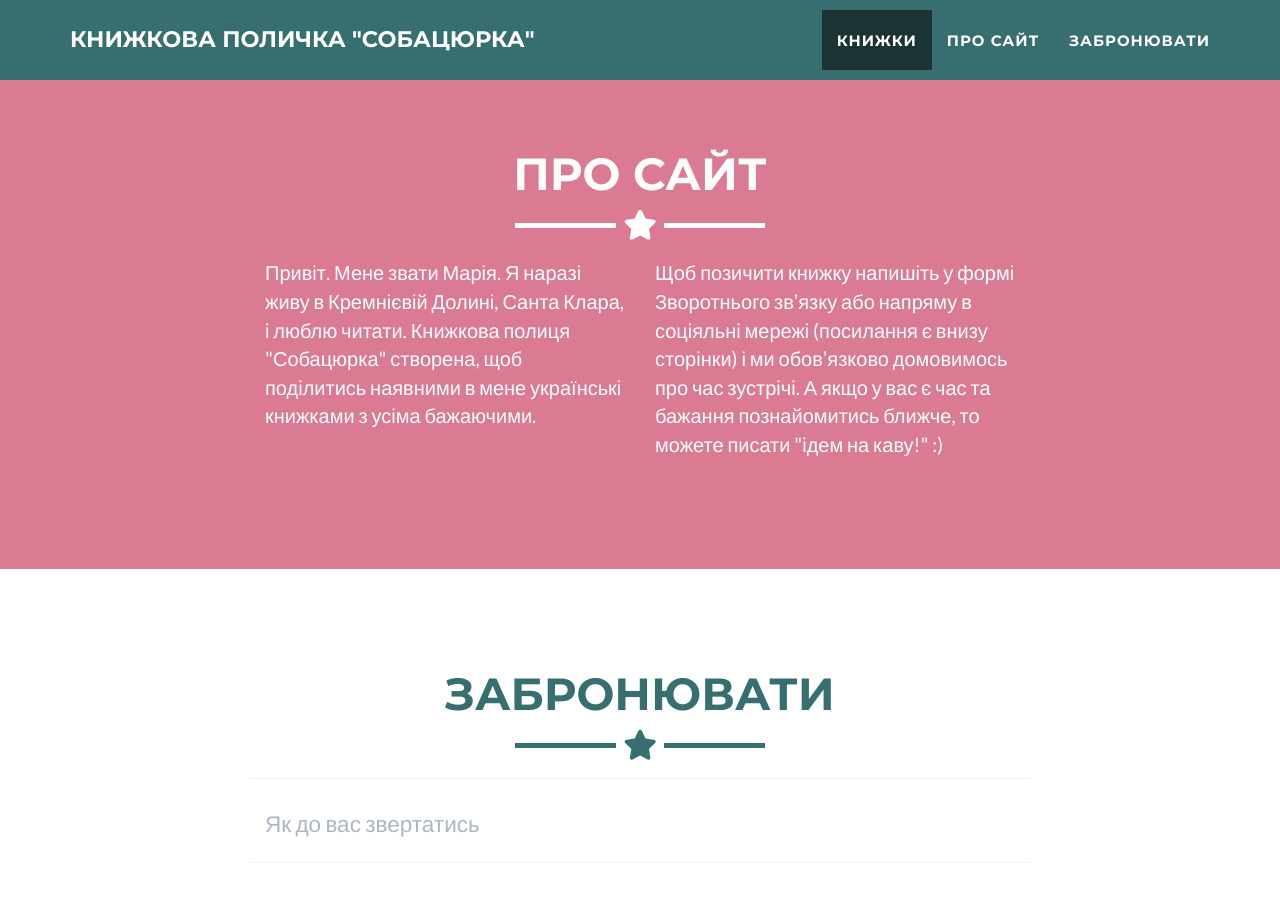
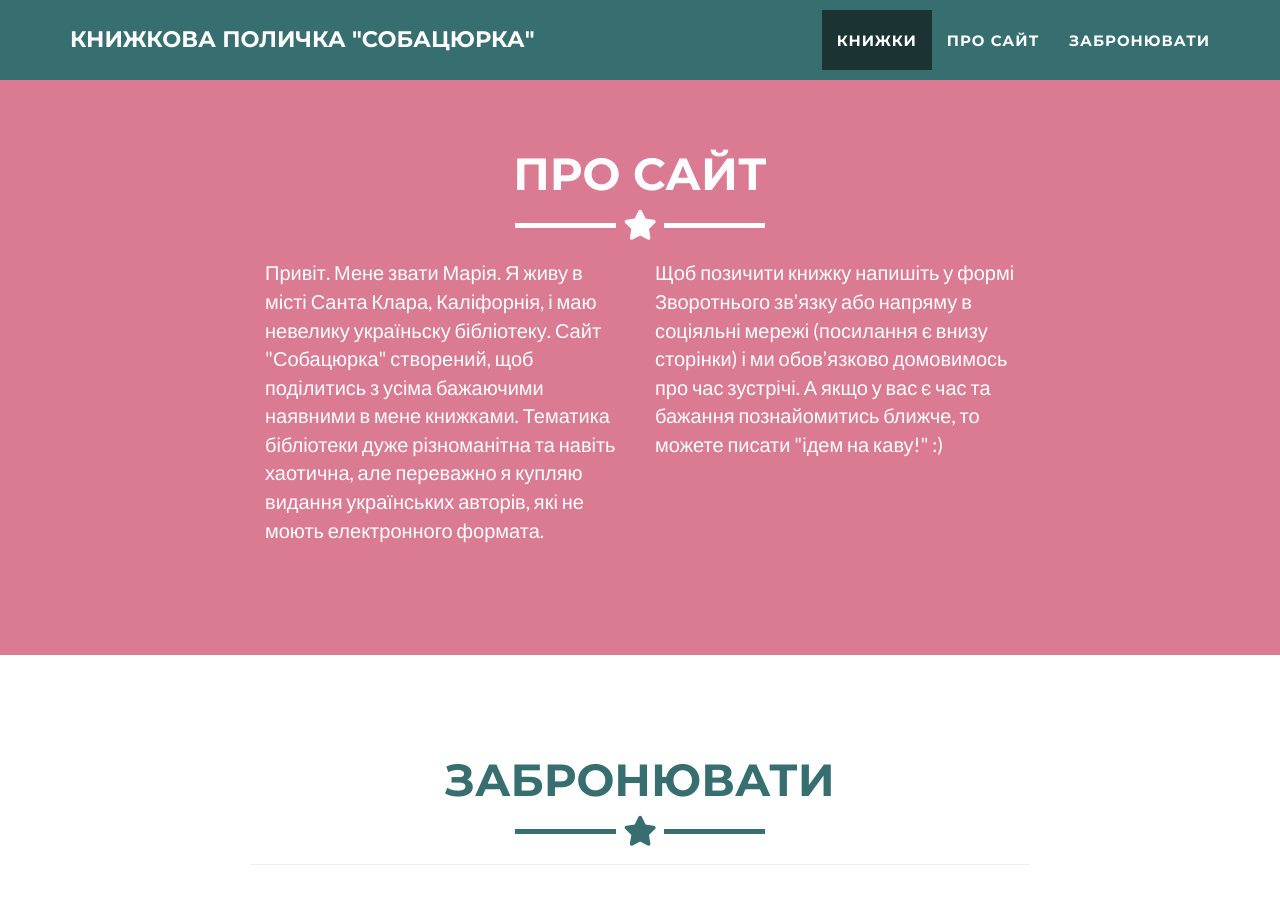
Before and after one commit to sorokinaspace/sobacurka.com, a Jekyll site: the page built from _posts/2023-04-12-30-ukraїner-ukrainian-insider.markdown, in a window 1280 px wide and 900 px high, scrolled down 5214 px. Built offline with Jekyll 4.4.1, drawn with Linux system fonts in a browser that asks for light colours.

Commit message:
Update about section

```diff
--- a/_includes/about.html
+++ b/_includes/about.html
@@ -9,7 +9,7 @@
     </div>
     <div class="row">
       <div class="col-lg-4 col-lg-offset-2">
-        <p>Привіт. Мене звати Марія. Я наразі живу в Кремнієвій Долині, Санта Клара, і люблю читати. Книжкова полиця "Собацюрка" створена, щоб поділитись наявними в мене українські книжками з усіма бажаючими.</p>
+        <p>Привіт. Мене звати Марія. Я живу в місті Санта Клара, Каліфорнія, і маю невелику україньску бібліотеку. Сайт "Собацюрка" створений, щоб поділитись з усіма бажаючими наявними в мене книжками. Тематика бібліотеки дуже різноманітна та навіть хаотична, але переважно я купляю видання українських авторів, які не моють електронного формата.</p>
       </div>
       <div class="col-lg-4">
         <p>Щоб позичити книжку напишіть у формі Зворотнього звʼязку або напряму в соціяльні мережі (посилання є внизу сторінки) і ми обовʼязково домовимось про час зустрічі. А якщо у вас є час та бажання познайомитись ближче, то можете писати "ідем на каву!" :)</p>
```
